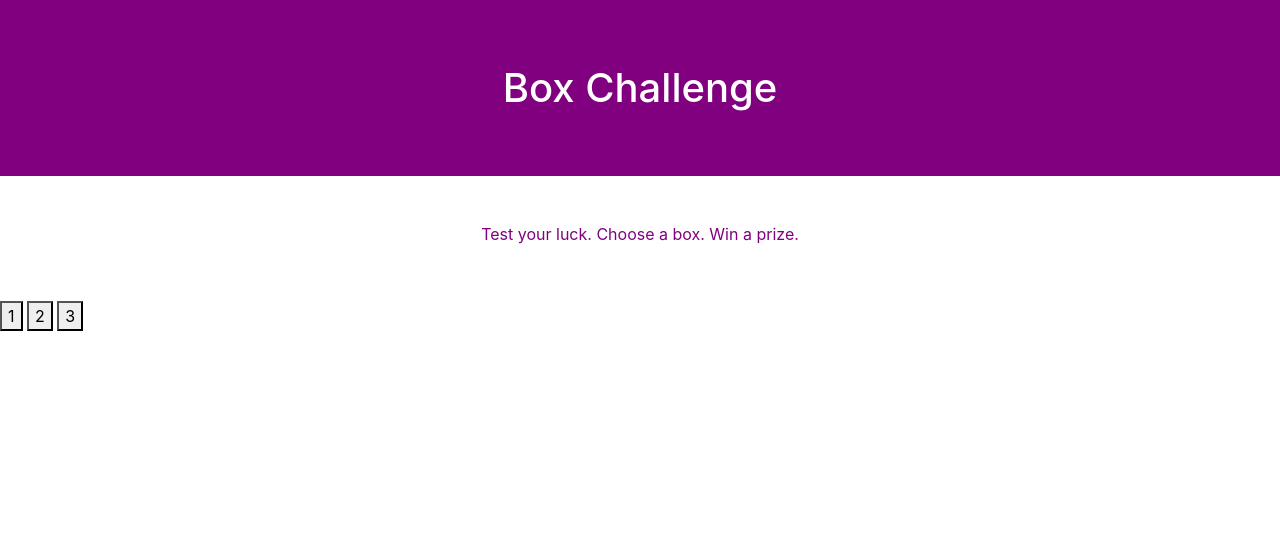
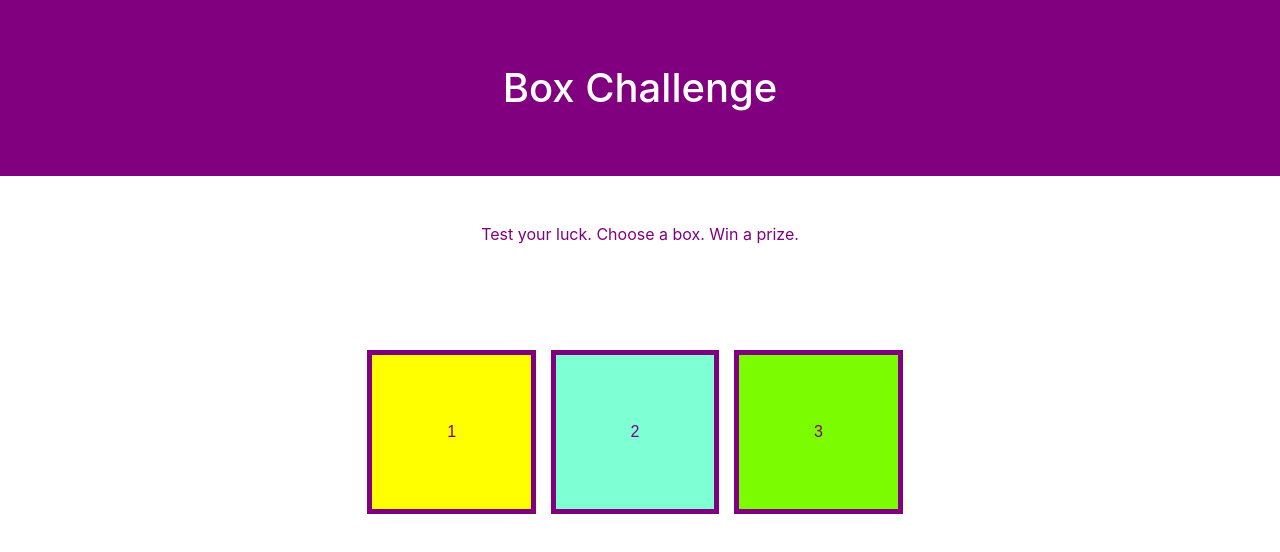
Before and after one commit to leannalrl/m6-hw6-lash-leanna, a plain HTML site: page index.html in a window 1280 px wide. Drawn offline with nearby package versions, Linux system fonts and the light colour scheme.

Commit message:
Added styling to button boxes

```diff
--- a/css/main.css
+++ b/css/main.css
@@ -1,15 +1,74 @@
+* {
+	margin: 0;
+	padding: 0;
+	border: 0;
+}
+
+article, aside, details, figcaption, figure, footer, header, main, nav, section, summary {
+    display:block;
+}
+
+body {
+	text-align:center;
+}
+
 h1{
 	color: white;
     background-color: purple;
     padding-top: 5%;
     padding-bottom: 5%;
-    text-align: center;
     width: 100%;
 }
 
 p{
-	text-align: center;
 	padding-top: 3%;
 	padding-bottom: 3%;
 	color: purple;
 }
+
+button {
+	font-family: sans-serif;
+}
+
+#container {
+	border-radius: 25px;
+	padding: 2%;
+	width: 85%;
+	margin: auto;
+	max-width: 1500px;
+}
+
+section {
+	margin-top: 50px;
+}
+
+section p {
+	padding-top: 10px;
+}
+
+h2, h3 {
+	margin-top: 20px;
+}
+
+button {
+    background-color: #2165B0;
+	border: 5px solid purple;
+    color: purple;
+    padding: 65px 75px;
+    text-align: center;
+    cursor: pointer;
+    margin-top: 15px;
+    margin-right: 10px;
+}
+
+#button1{
+	background-color: yellow;
+}
+
+#button2{
+	background-color:aquamarine;
+}
+
+#button3{
+	background-color: lawngreen;
+}
```
